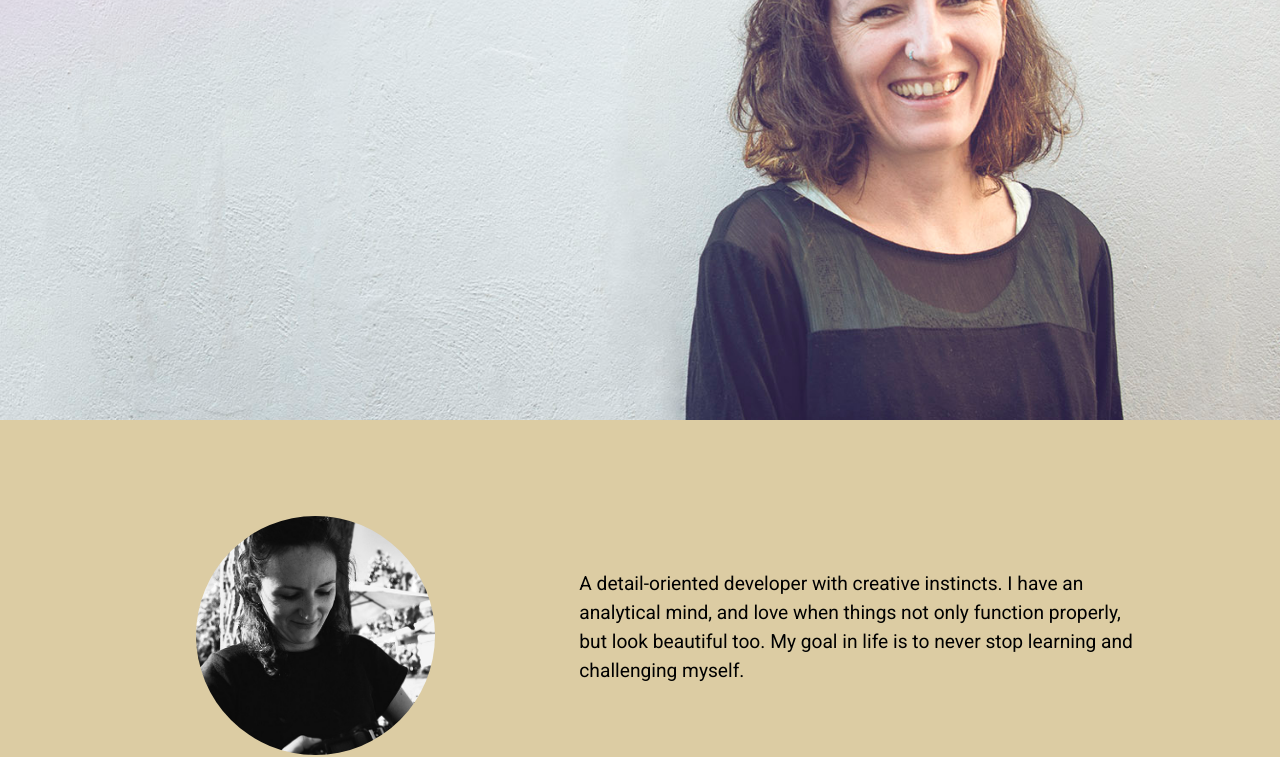
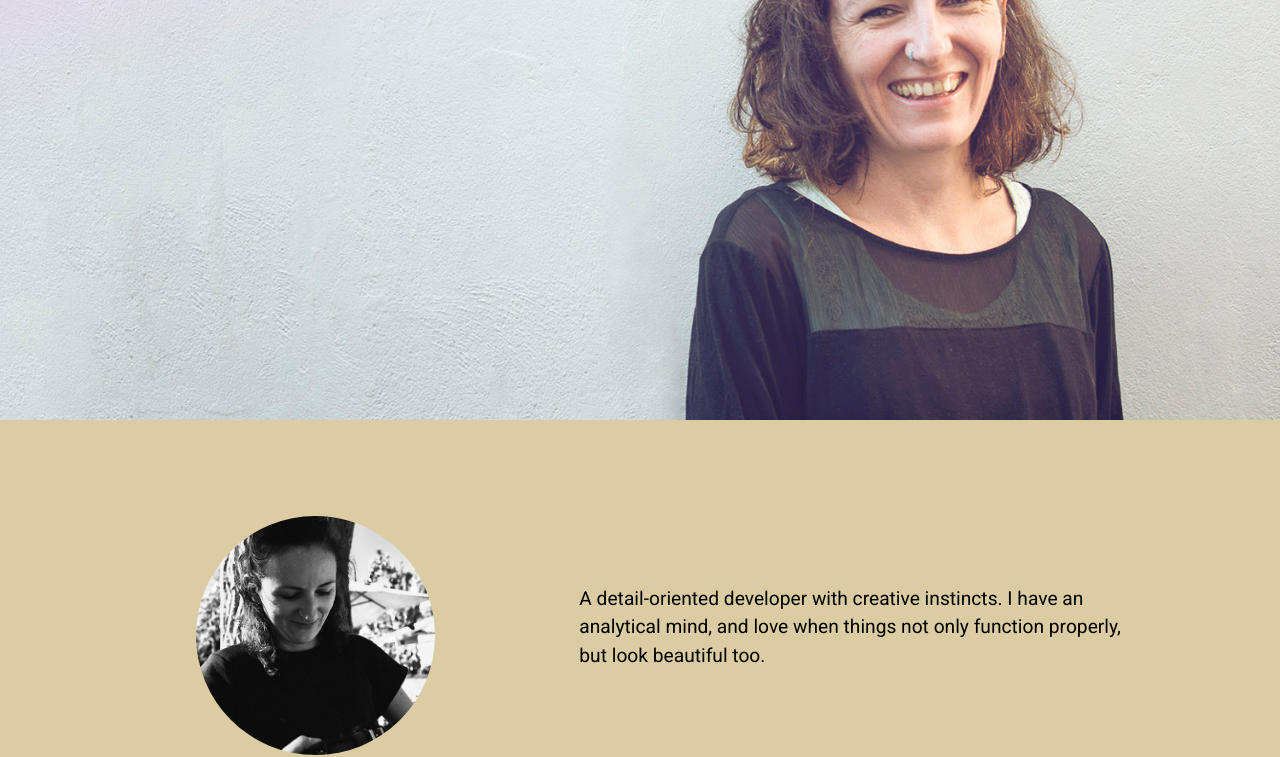
Before and after one commit to christine-hya/Christine-Resume, a plain HTML site: page index.html in a window 1280 px wide. Shown: the part 228-985 px from the top of the page. Drawn offline with nearby package versions, Linux system fonts and the light colour scheme.

Commit message:
Update index.html

```diff
--- a/index.html
+++ b/index.html
@@ -78,7 +78,7 @@
             I have an analytical mind, and
             love when things not only function properly,
             but look beautiful too.
-            My goal in life is to never stop learning and challenging myself.
+
           </p>
         </div>
 
```
